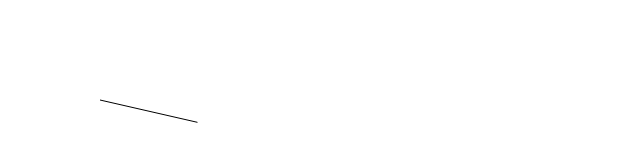
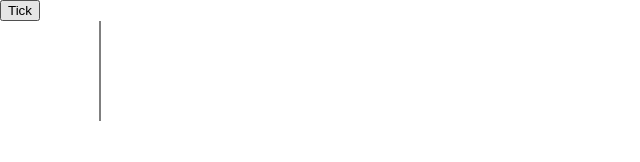
Before and after one commit to Krystex/Boids, a plain HTML site: page index.html in a window 1280 px wide. Shown: the whole page, without its empty margins (0-640 px from the left). Drawn offline with Linux system fonts and the light colour scheme.

Commit message:
Added button execute main loop tick by tick

```diff
--- a/index.html
+++ b/index.html
@@ -3,7 +3,12 @@
     <link rel="stylesheet" href="style.css" />
   </head>
   <body>
-    <canvas id="canvas" width="800px" height="800px" />
+    <div>
+      <button id="tickbutton">Tick</button>
+    </div>
+    <div class="main-container">
+      <canvas id="canvas" width="800px" height="800px"></canvas>
+    </div>
   </body>
   <script src="ecs.js"></script>
   <script src="main.js"></script>
--- a/main.js
+++ b/main.js
@@ -49,4 +49,9 @@ ecs.beforeTick = () => {
   ExampleLine.components.position.rot = (new Date().getTime() / 50)
 }
 ecs.init()
-ecs.run()
+ecs.tick()
+document.querySelector("#tickbutton").onclick = () => {
+  ecs.beforeTick()
+  ecs.tick()
+}
+// ecs.run()
--- a/style.css
+++ b/style.css
@@ -1,3 +1,11 @@
 body {
   margin: 0;
 }
+
+canvas {
+  display: inline;
+}
+
+.main-container {
+  display: inline;
+}
```
